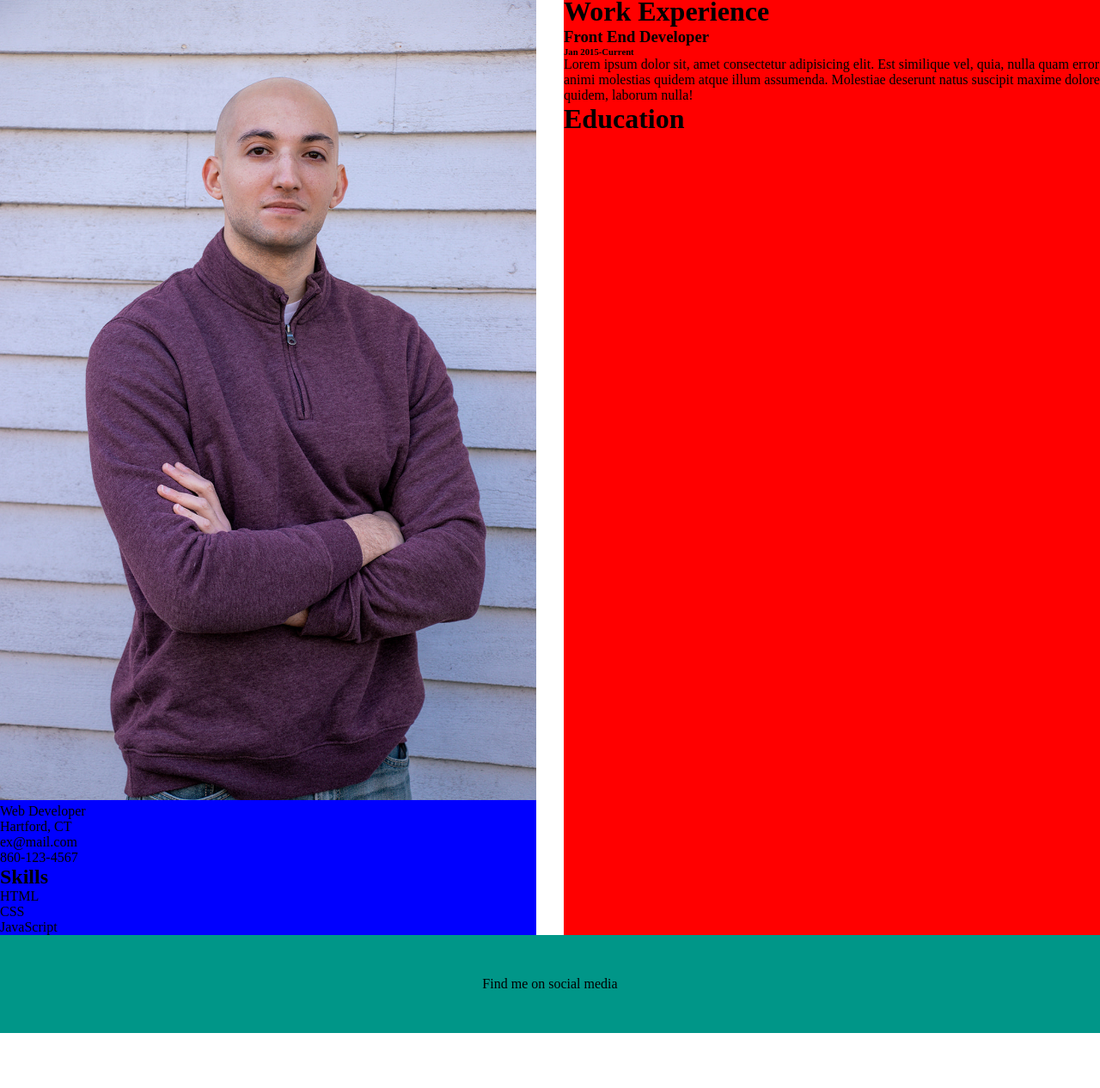
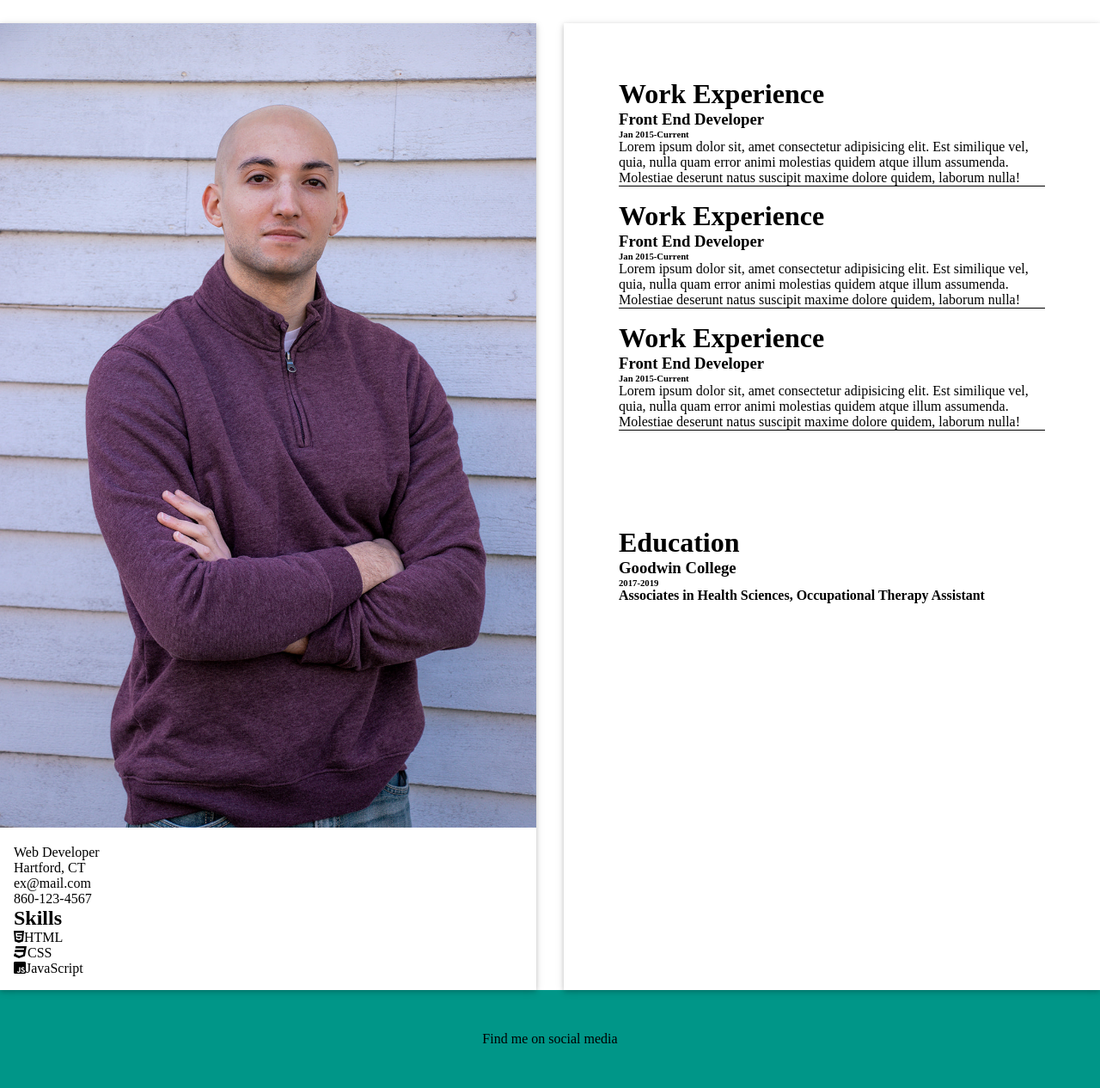
Before and after one commit to BryonVerdone/resume-page, a plain HTML site: page index.html in a window 1280 px wide. Shown: the part 5-1271 px from the top of the page at 86% size. Before the commit the page ends 1207 px from the top, so only its background shows below. Drawn offline with Linux system fonts and the light colour scheme.

Commit message:
added icons

```diff
--- a/index.html
+++ b/index.html
@@ -5,7 +5,11 @@
     <meta http-equiv="X-UA-Compatible" content="IE=edge" />
     <meta name="viewport" content="width=device-width, initial-scale=1.0" />
     <link rel="stylesheet" href="./styles.css" />
-    <title>Document</title>
+    <link
+      rel="stylesheet"
+      href="./fontawesome-free-5.12.1-web/css/all.min.css"
+    />
+    <title>Practice Resume Page</title>
   </head>
   <body>
     <div class="content-center">
@@ -23,29 +27,73 @@
             <p>860-123-4567</p>
             <!-- skills -->
             <h2>Skills</h2>
-            <p>HTML</p>
-            <p>CSS</p>
-            <p>JavaScript</p>
+            <p>
+              <span class="skill-icon"><i class="fab fa-html5"></i></span>HTML
+            </p>
+            <p>
+              <span class="skill-icon"><i class="fab fa-css3"></i></span>CSS
+            </p>
+            <p>
+              <span class="skill-icon"><i class="fab fa-js-square"></i></span
+              >JavaScript
+            </p>
           </div>
         </div>
       </div>
       <!-- Experience and education -->
       <div class="content-right">
         <div class="right-container">
-          <div class="work">
+          <div class="work-container">
+            <!-- job -->
+            <div class="job">
               <h1>Work Experience</h1>
               <h3>Front End Developer</h3>
               <h6>Jan 2015-Current</h6>
               <p>
                 Lorem ipsum dolor sit, amet consectetur adipisicing elit. Est
-              similique vel, quia, nulla quam error animi molestias quidem atque
-              illum assumenda. Molestiae deserunt natus suscipit maxime dolore
-              quidem, laborum nulla!
+                similique vel, quia, nulla quam error animi molestias quidem
+                atque illum assumenda. Molestiae deserunt natus suscipit maxime
+                dolore quidem, laborum nulla!
               </p>
             </div>
+            <!-- end of job -->
+            <!-- job -->
+            <div class="job">
+              <h1>Work Experience</h1>
+              <h3>Front End Developer</h3>
+              <h6>Jan 2015-Current</h6>
+              <p>
+                Lorem ipsum dolor sit, amet consectetur adipisicing elit. Est
+                similique vel, quia, nulla quam error animi molestias quidem
+                atque illum assumenda. Molestiae deserunt natus suscipit maxime
+                dolore quidem, laborum nulla!
+              </p>
+            </div>
+            <!-- end of job -->
+            <!-- job -->
+            <div class="job">
+              <h1>Work Experience</h1>
+              <h3>Front End Developer</h3>
+              <h6>Jan 2015-Current</h6>
+              <p>
+                Lorem ipsum dolor sit, amet consectetur adipisicing elit. Est
+                similique vel, quia, nulla quam error animi molestias quidem
+                atque illum assumenda. Molestiae deserunt natus suscipit maxime
+                dolore quidem, laborum nulla!
+              </p>
+            </div>
+            <!-- end of job -->
+          </div>
           <!-- education -->
+          <div class="education-container">
             <div class="education">
               <h1>Education</h1>
+              <h3>Goodwin College</h3>
+              <h6>2017-2019</h6>
+              <h4>
+                Associates in Health Sciences, Occupational Therapy Assistant
+              </h4>
+            </div>
           </div>
         </div>
       </div>
--- a/styles.css
+++ b/styles.css
@@ -8,6 +8,7 @@
   grid-template-columns: repeat(2, 1fr);
   gap: 2rem;
   margin: auto auto;
+  margin-top: 2rem;
 }
 /*
 ==========
@@ -16,9 +17,9 @@ Left section
 */
 .content-left {
   /* width: 300px; */
+  box-shadow: 0 2px 5px 0 rgb(0 0 0 / 16%), 0 2px 10px 0 rgb(0 0 0 / 12%);
+}
 
-  background: blue;
-}
 .left-container {
   width: 100%;
 }
@@ -30,7 +31,7 @@ img {
   object-fit: fill;
 }
 .info-text {
-  width: 50%;
+  padding: 1rem;
 }
 /*
 ==========
@@ -38,12 +39,23 @@ Right section
 ==========
 */
 .content-right {
-  /* width: 66.66%; */
+  box-shadow: 0 2px 5px 0 rgb(0 0 0 / 16%), 0 2px 10px 0 rgb(0 0 0 / 12%);
+}
 
-  background: red;
+.work-container {
+  padding: 2rem;
+  margin: 1rem;
 }
-.work {
-  margin: auto auto;
+.job {
+  margin: 1rem;
+  border-bottom: 1px solid black;
+}
+.education-container {
+  padding: 2rem;
+  margin: 1rem;
+}
+.education {
+  margin: 1rem;
 }
 /*
 ==========
```
Lines whose indentation alone changed are shown as unchanged.
